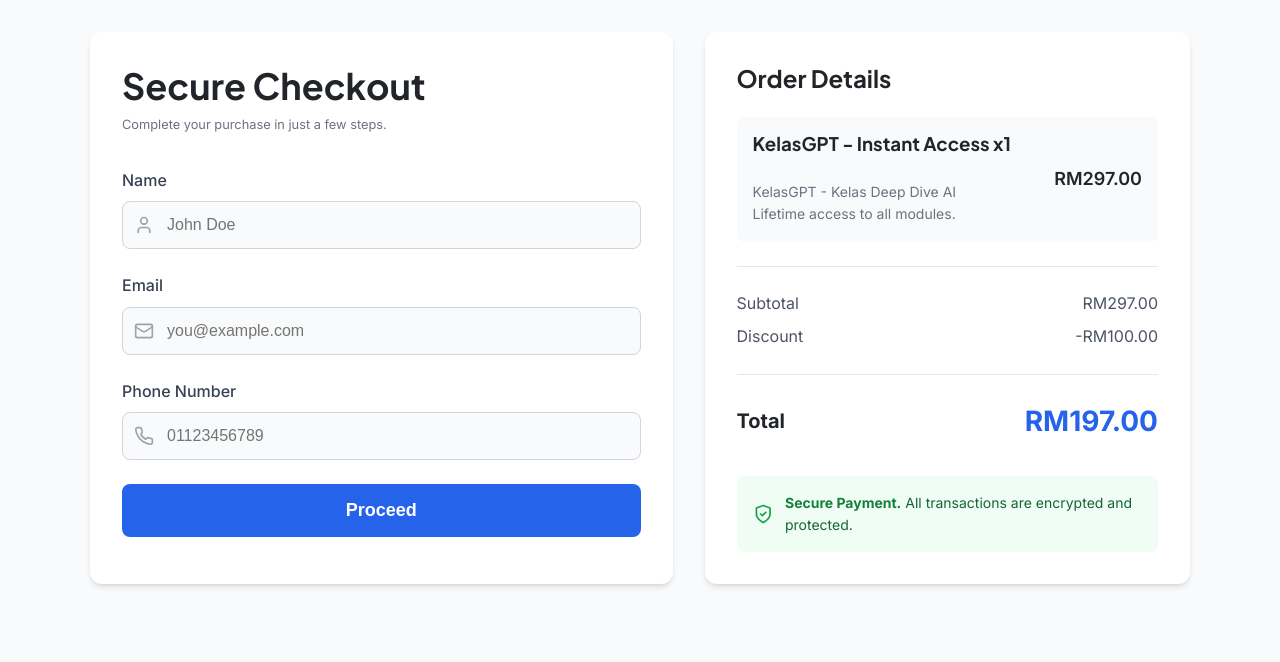
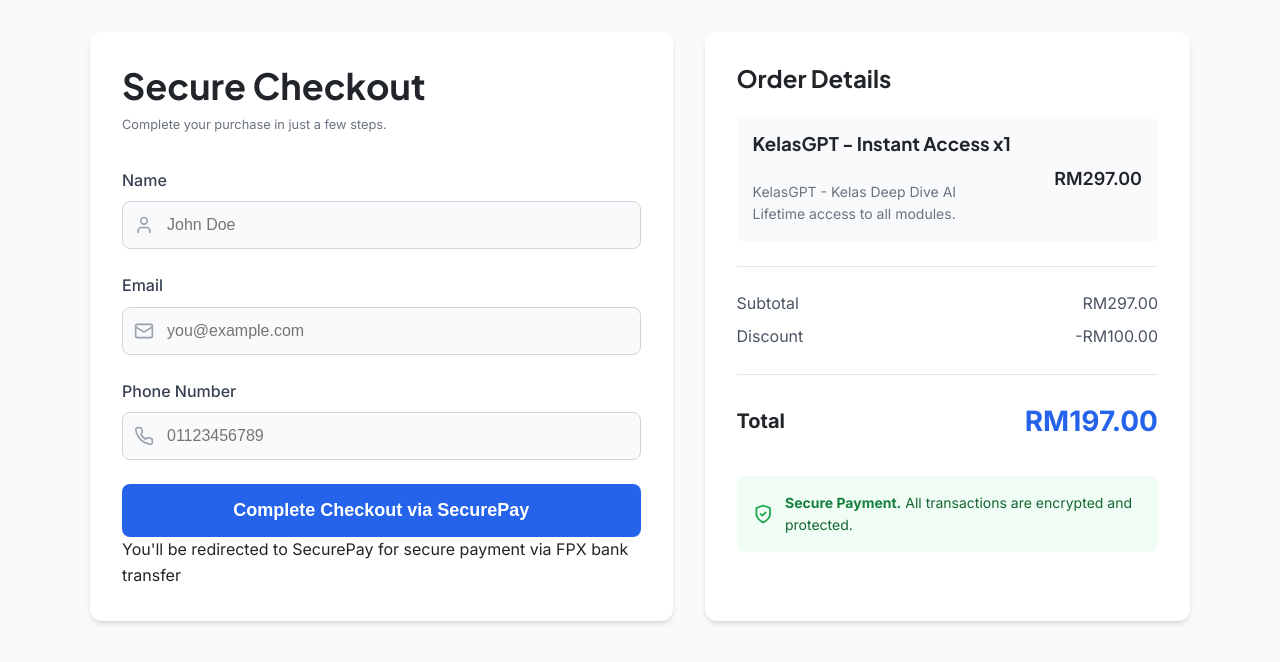
Before and after one commit to luqtech-official/kelasGPT, a Next.js app: page /checkout in a window 1280 px wide. Shown: the top 662 px of the page. Built offline with nearby package versions, Linux system fonts and the light colour scheme; no server answers.

Commit message:
Chekout page optimization

```diff
--- a/pages/checkout.js
+++ b/pages/checkout.js
@@ -320,9 +320,15 @@
                     Processing...
                   </>
                 ) : (
-                  "Proceed"
+                  "Complete Checkout via SecurePay"
                 )}
               </button>
+
+              <div className={styles.paymentInfo}>
+                <p className={styles.paymentInfoText}>
+                  You&apos;ll be redirected to SecurePay for secure payment via FPX bank transfer
+                </p>
+              </div>
 
               {error && (
                 <p
```
